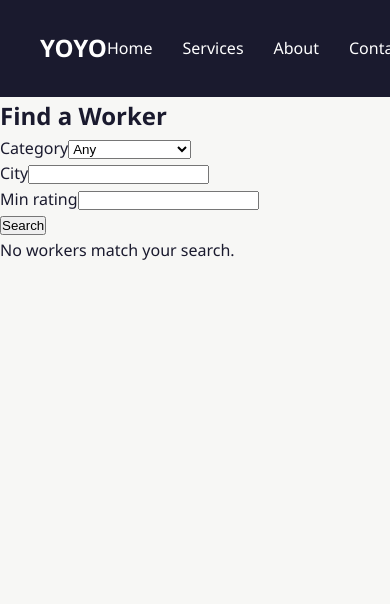
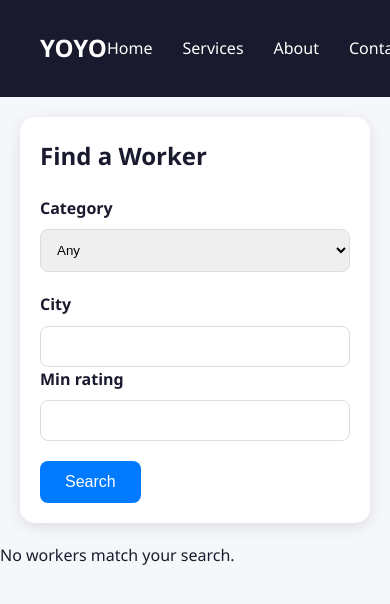
Before and after one commit to binamnepal/Daily-workers-hiring-system, a Django app: page /workers/search/ in a window 390 px wide; the page is wider, and only the part inside the window is pictured. Shown: the top 604 px of that part. Run offline with Django 5.2, Linux system fonts and the light colour scheme; data comes from the database, SQL or seed files in the repository; both versions use the stored data as it was after the commit.

Commit message:
changes are made

```diff
--- a/categories/templates/categories/detail.html
+++ b/categories/templates/categories/detail.html
@@ -1,4 +1,8 @@
 {% extends "base.html" %}
+{% load static %}
+{% block css %}
+  <link rel="stylesheet" href="{% static 'css/details.css' %}">
+{% endblock %}
 {% block title %}{{ category.name }}{% endblock %}
 {% block content %}
 <div class="card">
--- a/categories/templates/categories/list.html
+++ b/categories/templates/categories/list.html
@@ -1,6 +1,9 @@
 {% extends "base.html" %}
-{% load%}
+{% load static %}
 {% block title %}Services{% endblock %}
+{% block css %}
+  <link rel="stylesheet" href="{% static 'css/catogories.css' %}">
+{% endblock %}
 {% block content %}
 <h2>Browse Services</h2>
 <div class="grid">
--- a/categories/urls.py
+++ b/categories/urls.py
@@ -6,5 +6,5 @@ app_name = "categories"
 
 urlpatterns = [
     path("", views.category_list, name="list"),
-    path("<slug:slug>/", views.category_detail, name="detail"),
+    path("categories/<slug:slug>/", views.category_detail, name="detail"),
 ]
--- a/config/settings.py
+++ b/config/settings.py
@@ -128,6 +128,7 @@ USE_TZ = True
 # https://docs.djangoproject.com/en/6.1/howto/static-files/
 
 STATIC_URL = 'static/'
+STATICFILES_DIRS = [BASE_DIR / 'static']
 
 
 # Email
--- a/config/urls.py
+++ b/config/urls.py
@@ -4,9 +4,9 @@ from django.views.generic import RedirectView
 
 urlpatterns = [
     path('admin/', admin.site.urls),
-    path('', RedirectView.as_view(pattern_name='categories:list', permanent=False)),
+    # path('', RedirectView.as_view(pattern_name='categories:list', permanent=False)),
     path('accounts/', include('accounts.urls')),
-    path('categories/', include('categories.urls')),
+    path('', include('categories.urls')),
     path('workers/', include('workers.urls')),
     path('bookings/', include('bookings.urls')),
     path('payments/', include('payments.urls')),
--- /dev/null
+++ b/static/CSS/search.css
@@ -0,0 +1,85 @@
+body {
+    background: #f5f7fa;
+}
+
+.card {
+    max-width: 900px;
+    margin: 30px auto;
+    padding: 30px;
+    background: #ffffff;
+    border-radius: 15px;
+    box-shadow: 0 4px 15px rgba(0, 0, 0, 0.1);
+}
+
+.card h2,
+.card h3 {
+    margin-bottom: 20px;
+}
+
+.card h3 a {
+    text-decoration: none;
+    color: #222;
+    transition: 0.3s;
+}
+
+.card h3 a:hover {
+    color: #007bff;
+}
+
+.grid {
+    display: grid;
+    grid-template-columns: 1fr 1fr;
+    gap: 20px;
+}
+
+label {
+    display: block;
+    margin-bottom: 8px;
+    font-weight: 600;
+}
+
+input,
+select,
+textarea {
+    width: 100%;
+    padding: 12px;
+    border: 1px solid #ddd;
+    border-radius: 8px;
+    box-sizing: border-box;
+}
+
+button {
+    margin-top: 20px;
+    padding: 12px 25px;
+    border: none;
+    border-radius: 8px;
+    cursor: pointer;
+    font-size: 16px;
+    background: #007bff;
+    color: #ffffff;
+    transition: 0.3s;
+}
+
+button:hover {
+    transform: translateY(-2px);
+}
+
+.muted {
+    color: #666;
+    margin: 10px 0;
+}
+
+.card p {
+    line-height: 1.6;
+}
+
+@media (max-width: 768px) {
+    .grid {
+        grid-template-columns: 1fr;
+    }
+
+    .card {
+        margin: 20px;
+        padding: 20px;
+    }
+}
--- a/templates/base.html
+++ b/templates/base.html
@@ -2,7 +2,9 @@
 <!DOCTYPE html>
 <html lang="en">
 <head>
-    <link rel="stylesheet" href="{% static 'CSS/style.css' %}">
+    <link rel="stylesheet" href="{% static 'css/style.css' %}">
+    {% block css %}
+      {% endblock %}
     <meta charset="UTF-8">
     <title>{% block title %}YOYO - Home Services{% endblock %}</title>
 </head>
--- a/workers/templates/workers/detail.html
+++ b/workers/templates/workers/detail.html
@@ -1,4 +1,8 @@
 {% extends "base.html" %}
+{% load static %}
+{% block css %}
+  <link rel="stylesheet" href="{% static 'css/details.css' %}">
+{% endblock %}
 {% block title %}{{ worker.user.username }}{% endblock %}
 {% block content %}
 <div class="card">
--- a/workers/templates/workers/search.html
+++ b/workers/templates/workers/search.html
@@ -1,4 +1,8 @@
 {% extends "base.html" %}
+{% load static %}
+{% block css %}
+  <link rel="stylesheet" href="{% static 'css/search.css' %}">
+{% endblock %}
 {% block title %}Find a Worker{% endblock %}
 {% block content %}
 <div class="card">
```
Also changed, not shown: daily_workers_hiring/settings.py (+6 -1 lines), static/CSS/catogories.css (added, +52 -0 lines), static/CSS/details.css (added, +42 -0 lines), templates/UI/Home.html (+105 -0 lines), db.sqlite3.
